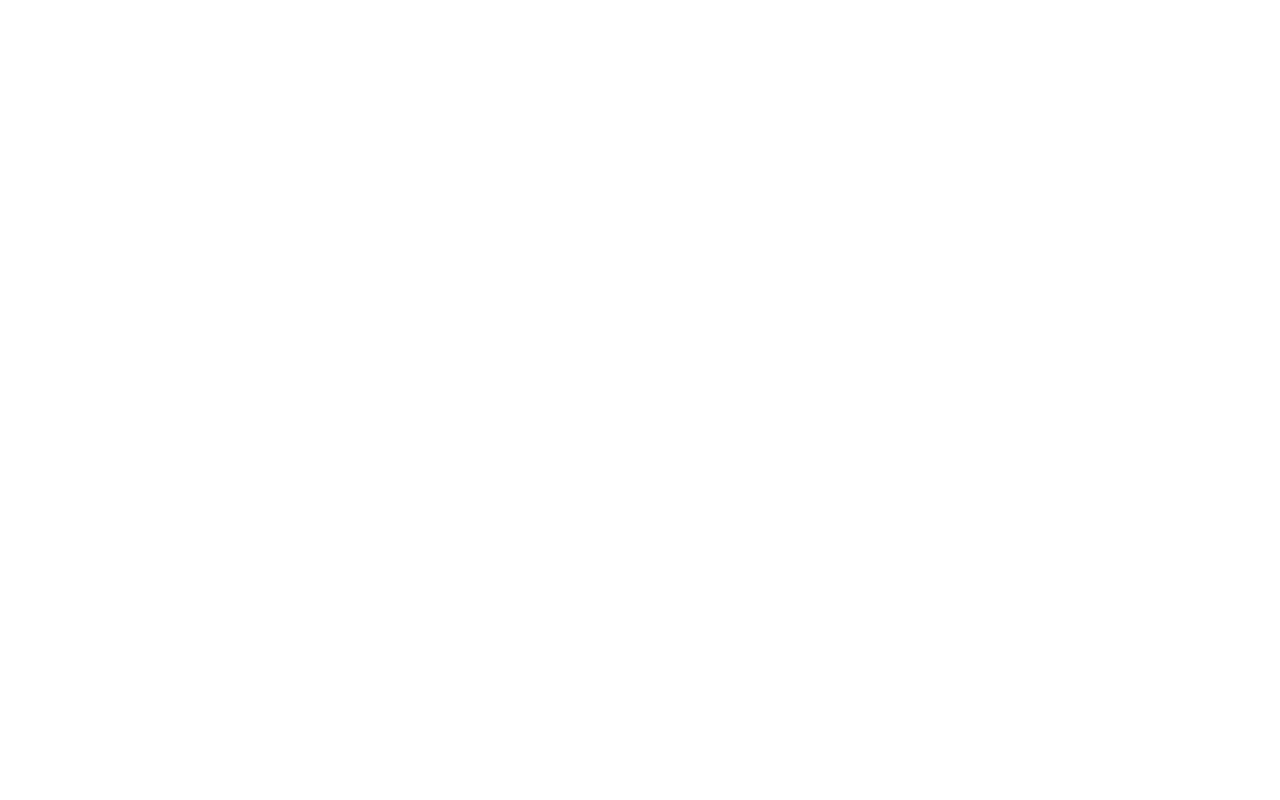
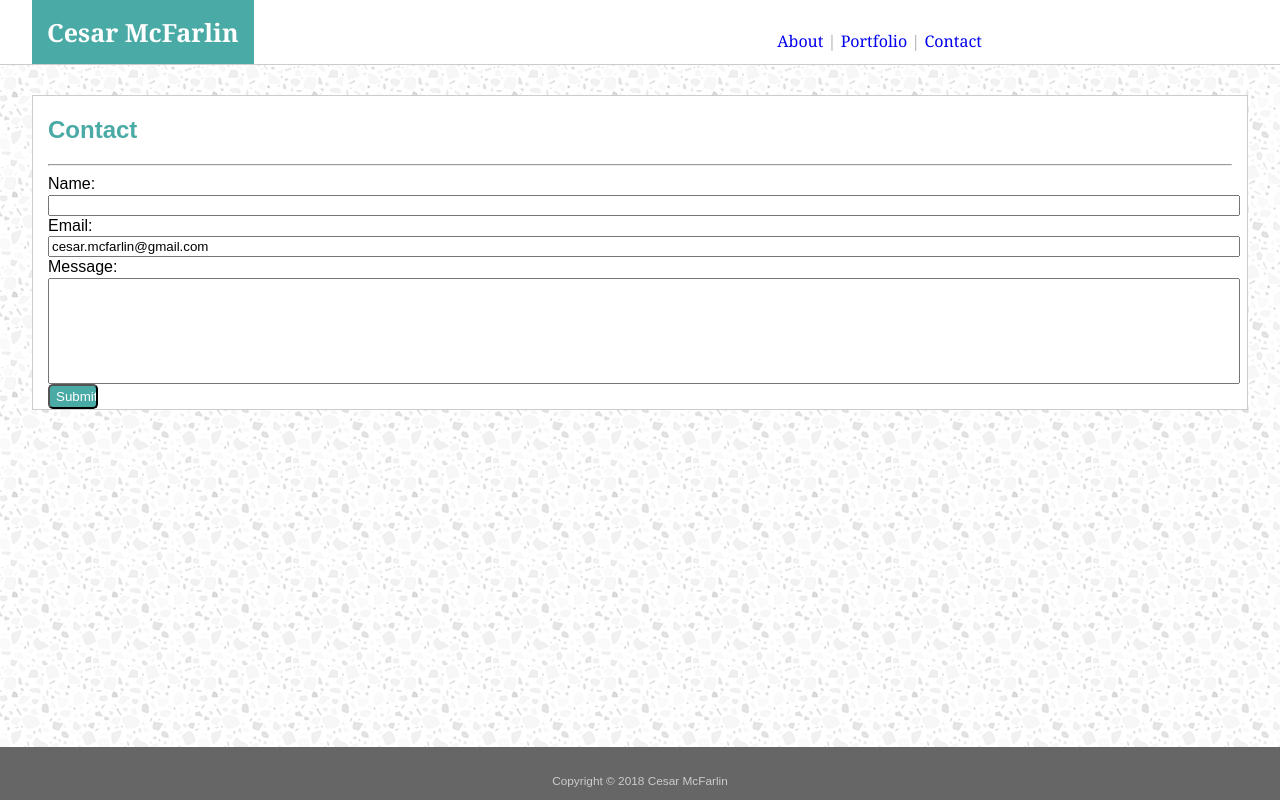
Before and after one commit to camcfarlin/Basic-Portfolio, a plain HTML site: page contact.html in a window 1280 px wide. Drawn offline with Linux system fonts and the light colour scheme; files whose address does not match are found by name.

Commit message:
1st-draft

```diff
--- a/assets/css/style.css
+++ b/assets/css/style.css
@@ -1,46 +1,78 @@
 a {
 	text-decoration: none;
+}
+
+a:visited {
+    color: darkgrey;
 }
 
 h1 {
 	color: white;
 	background-color: #4aaaa5;
 	text-align: center;
-	max-width: 240px;
-	padding-left: 10px;
 	display: inline-block;
+	font-size: 25px;
+	padding: 15px;
+	margin-bottom: 0px;
+	margin-top:  0px;
 }
 
 h2 {
 	color: #4aaaa5;
 }
 
-section {
-	background-image: url(assets/images/spring.png);
-}
 
-/********************
+/***************************************
 HEADER
-*********************/
+***************************************/
 
 header {
 	margin: 0 0 30px 0;
-	padding: 5px 0 0 0;
 	background: #ffffff;
-	font-family: font-family: 'Georgia', Times, Times New Roman, serif;
-
+	font-family: 'Georgia', Times, Times New Roman, serif;
+	border-bottom: solid;
+	border-color: #ccc;
+	border-width: 1px;
 }
 
-#header {
-	top: 0;
-
+#top {
+	margin: 0 2em 0 2em;
+	max-width: 960px;
 }
 
-/********************
+/***************************************
+BODY
+***************************************/
+body {
+	font-family: 'Arial', 'Helvetica Neue', Helvetica, sans-serif;
+	font-size: 1em;
+	background-image: url('/Users/cesarmcfarlin/Documents/GitHub/Basic-Portfolio/assets/images/light-grey-terrazzo.png');
+	margin: 0;
+}
+
+
+#content {
+	margin: 0 2em 0 2em;
+	background-color: #ffffff;
+	border-style: solid;
+	border-color: #ccc;
+	border-width: 1px;
+	padding: 0 15px 0 15px;
+}
+
+
+#content img {
+	max-height: 15%;
+	max-width: 15%;
+	float: left;
+	padding: 10px 20px 0 0;
+}
+
+/****************************************
 FOOTER
-*********************/
+***************************************/
 
-#footer {
+footer {
 	font-size: .74em;
 	text-align: center;
 	width: 100%;
@@ -52,45 +84,48 @@ FOOTER
 
 }
 
-/********************
+/***************************************
 NAVIGATION
-*********************/
+***************************************/
 nav {
 	text-align: center;
 	padding: 10px 0;
 	margin: 20px 0 0;
 	float: right;
 	display: inline-block;
-
 }
 
 nav ul {
 	list-style: none;
 	margin: 0 10px;
 	padding: 0;
+	color: darkgrey;
 }
 
 nav li {
 	display: inline-block;
 }
 
-/********************
-BODY
-*********************/
-body {
-	font-family: 'Arial', 'Helvetica Neue', Helvetica, sans-serif;
+
+/***************************************
+FORM
+***************************************/
+form {
+	line-height: 1.3;
+}
+input {
+	width: 100%;
 }
 
-#body {
-	max-width: 960px;
-	margin: 0 auto;
-	background-color: #ffffff;
+input[name="message"] {
+	height: 100px;
 }
 
-
-#body img {
-	max-height: 10%;
-	max-width: 10%;
-	float: left;
-	padding-right: 20px;
+.button {
+	width: 50px;
+   	height: 25px;
+   	color: white;
+	background-color: #4aaaa5;
+	text-align: center;
+	border-radius: 5px;
 }
--- a/contact.html
+++ b/contact.html
@@ -0,0 +1,44 @@
+<!DOCTYPE html>
+<html>
+	<head>
+		<title>Cesar McFarlin | Full Stack Developer</title>
+		<link rel="stylesheet" href="assets/css/style.css">
+	</head>
+
+	<body>
+		<header>
+			<div id="top">
+				<a href="index.html">
+					<h1>Cesar McFarlin</h1>
+				</a>
+				<nav>
+					<ul>
+						<li><a href="index.html">About</a></li> |
+						<li><a href="portfolio.html">Portfolio</a></li> |
+						<Li><a href="contact.html">Contact</a></Li>
+					</ul>
+				</nav>
+			</div>
+		</header>
+		<div id="content">
+			<section>
+				<h2>Contact</h2>
+				<hr>
+				<form>
+				Name:<br>
+				<input type="text" name="firstname"><br>
+				Email:<br>
+				<input type="text" name="email" value="cesar.mcfarlin@gmail.com"><br>
+				Message:<br>
+				<input name="message" type="text" name="message"><br>
+				<input class="button" type="submit" value="Submit">
+				</form>
+			</section>
+		</div>
+		<footer>
+			<p>Copyright &copy; 2018 Cesar McFarlin
+		</footer>
+
+	</body>
+
+</html>
```
Also changed, not shown: index.html (+13 -12 lines), portfolio.html (+35 -0 lines), assets/images/light-grey-terrazzo.png (added), assets/images/spring.png (deleted), 2 other files.
